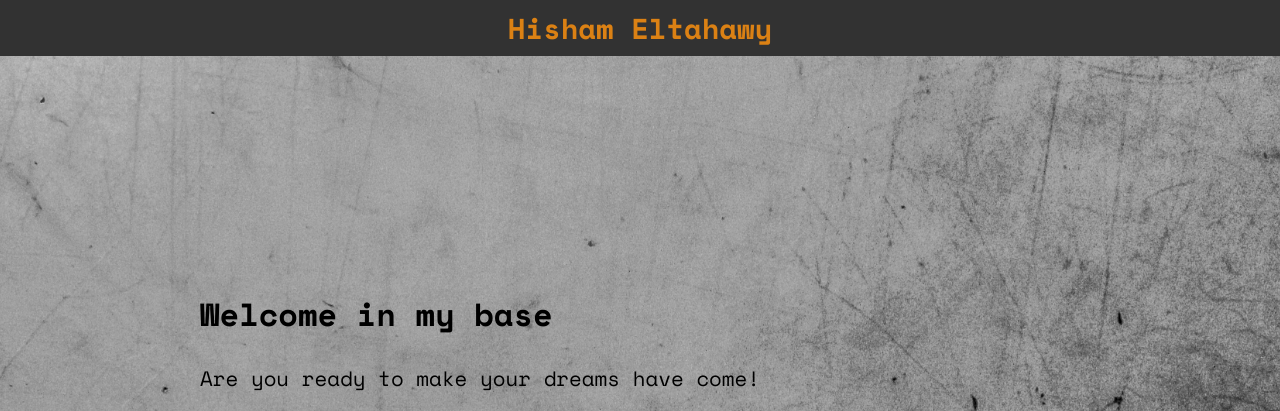
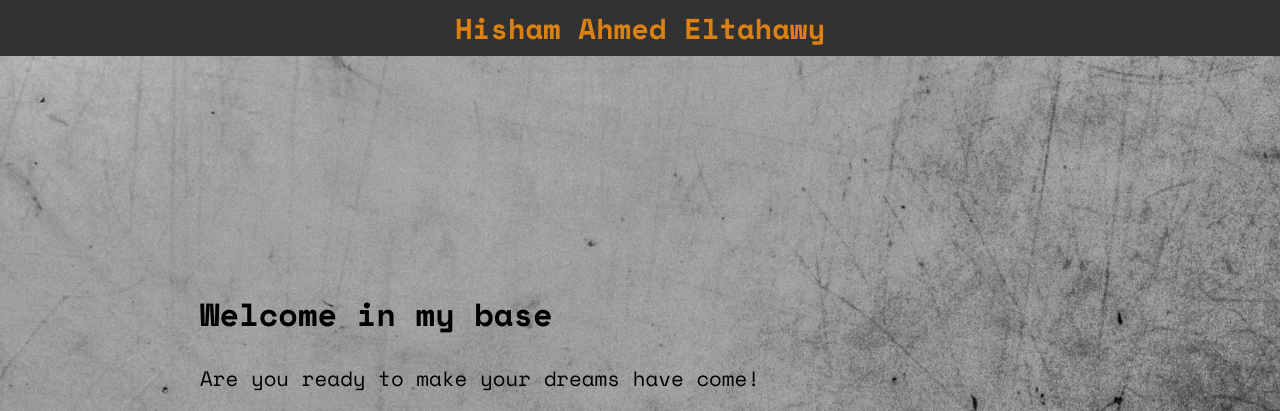
Before and after one commit to HishamEltahawy/hishamahmed1, a plain HTML site: page index.html in a window 1280 px wide. Shown: the top 411 px of the page. Drawn offline with nearby package versions, Linux system fonts and the light colour scheme.

Commit message:
Update index.html

```diff
--- a/index.html
+++ b/index.html
@@ -14,7 +14,7 @@
 
 <body>
     <header>
-       <a href="#main" class="logo">Hisham Eltahawy</a>
+       <a href="#main" class="logo">Hisham Ahmed Eltahawy</a>
        <!-- <nav class="navigation">
             <a href="#services">Services</a>
             <a href="#projects">Projects</a>
```
